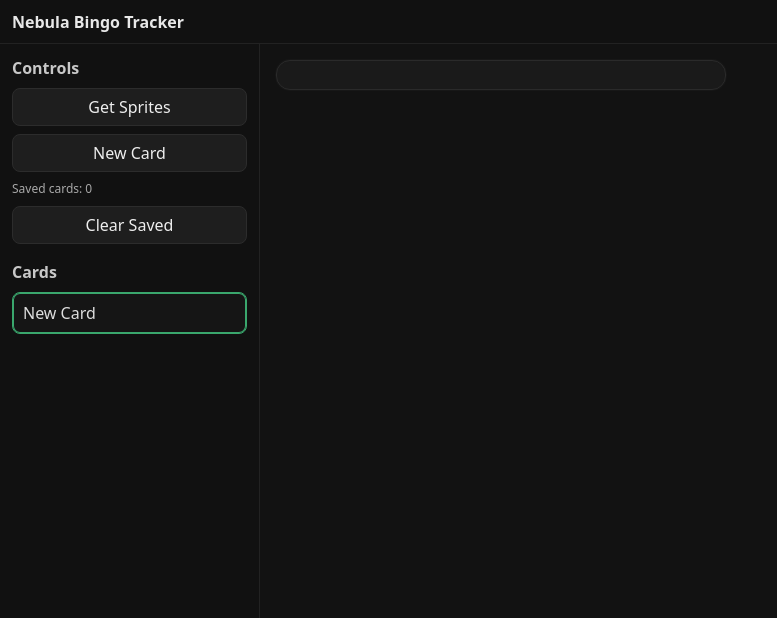
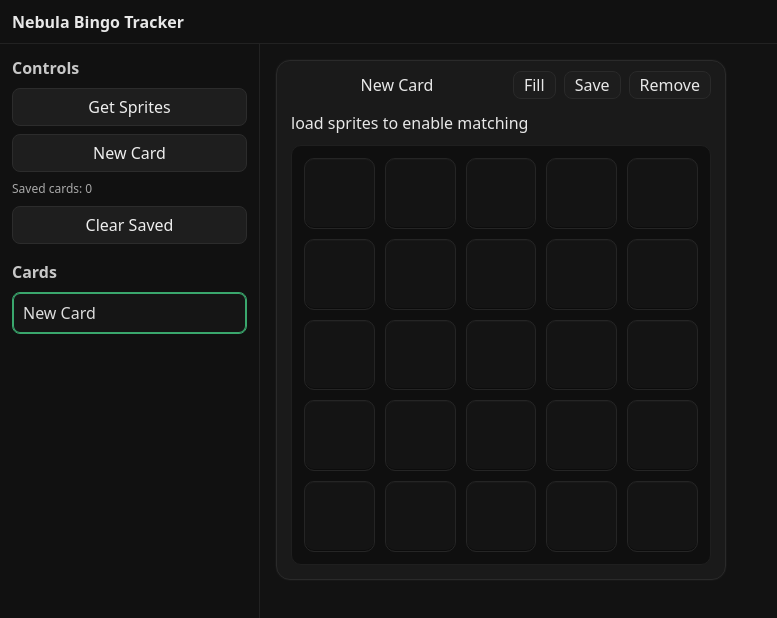
Before and after one commit to IlyeanaPlus/Nebula-Bingo-Tracker, a React (Vite) app: page / in a window 1280 px wide. Shown: the top 618 px of the page, without its empty margins (0-777 px from the left). Built offline with nearby package versions, Linux system fonts and the light colour scheme.

Commit message:
Restore lost UI elements. That happens a lot

```diff
--- a/src/components/BingoCard.jsx
+++ b/src/components/BingoCard.jsx
@@ -4,10 +4,16 @@ import { computeCrops25, loadFractions, saveFractions } from "../utils/image";
 import GridTunerModal from "./GridTunerModal";
 import { prepareRefIndex, findBestMatch } from "../utils/matchers";
 
-export default function BingoCard({ id, title, spritesIndex, onRemove, onRename }) {
+export default function BingoCard({
+  id,
+  title,
+  spritesIndex,
+  onRemove,
+  onRename,
+}) {
+  // --- state ---
   const [name, setName] = useState(title || "New Card");
   const [renaming, setRenaming] = useState(false);
-  const [spritesReady, setSpritesReady] = useState(!!spritesIndex && Object.keys(spritesIndex || {}).length > 0);
   const [matchResults, setMatchResults] = useState(Array(25).fill(null));
   const [checked, setChecked] = useState(Array(25).fill(false));
   const [showTuner, setShowTuner] = useState(false);
@@ -17,12 +23,22 @@ export default function BingoCard({ id, title, spritesIndex, onRemove, onRename
   const [progress, setProgress] = useState(0);
   const fileInputRef = useRef(null);
 
-  // --- Rename ---
-  function handleRenameClick() { setRenaming(true); }
-  function handleRenameSubmit(e) { e.preventDefault(); setRenaming(false); onRename?.(id, name); }
+  const spritesReady = !!spritesIndex && Object.keys(spritesIndex).length > 0;
+
+  // --- header: rename inline ---
+  function handleRenameClick() {
+    setRenaming(true);
+  }
+  function handleRenameSubmit(e) {
+    e.preventDefault();
+    setRenaming(false);
+    onRename?.(id, name);
+  }
 
   // --- Fill pipeline ---
-  function handlePickImage() { fileInputRef.current?.click(); }
+  function handlePickImage() {
+    fileInputRef.current?.click();
+  }
   async function onPickFile(e) {
     const file = e.target.files?.[0];
     if (!file) return;
@@ -37,19 +53,31 @@ export default function BingoCard({ id, title, spritesIndex, onRemove, onRename
     saveFractions(newFractions);
     if (!pendingImageSrc) return;
 
+    // load chosen screenshot
     const img = new Image();
-    await new Promise((res, rej) => { img.onload = res; img.onerror = rej; img.src = pendingImageSrc; });
+    await new Promise((res, rej) => {
+      img.onload = res;
+      img.onerror = rej;
+      img.src = pendingImageSrc;
+    });
 
-    console.log(`[Card ${id}] GridTuner confirm with fractions`, newFractions, "image size", img.width, "x", img.height);
+    console.log(
+      `[Card ${id}] GridTuner confirm`,
+      { imgW: img.naturalWidth, imgH: img.naturalHeight, fractions: newFractions }
+    );
 
+    // build the 25 crops for this square
     const crops = computeCrops25(img, newFractions);
-    console.log(`[Card ${id}] computeCrops25 produced ${crops.length} crops`, crops[0]);
+    console.log(`[Card ${id}] computeCrops25 -> ${crops.length} crops`);
 
+    // run matcher with progress
     setAnalyzing(true);
     setProgress(0);
     try {
       const t0 = performance.now();
-      const results = await matchAll(crops, (i) => setProgress(Math.round(((i + 1) / 25) * 100)));
+      const results = await matchAll(crops, (i) =>
+        setProgress(Math.round(((i + 1) / 25) * 100))
+      );
       const t1 = performance.now();
       console.log(`[Card ${id}] matchAll finished in ${(t1 - t0).toFixed(1)} ms`);
       setMatchResults(results);
@@ -57,9 +85,12 @@ export default function BingoCard({ id, title, spritesIndex, onRemove, onRename
       setAnalyzing(false);
     }
   }
-  function onTunerCancel() { setShowTuner(false); setPendingImageSrc(null); }
+  function onTunerCancel() {
+    setShowTuner(false);
+    setPendingImageSrc(null);
+  }
 
-  // --- Check/uncheck cells ---
+  // --- grid interactions ---
   function toggleCell(i) {
     setChecked((prev) => {
       const next = prev.slice();
@@ -68,41 +99,60 @@ export default function BingoCard({ id, title, spritesIndex, onRemove, onRename
     });
   }
 
-  // --- Save card ---
+  // --- Save card payload ---
   function handleSave() {
-    const payload = { id, name, fractions, matches: matchResults, checked, ts: new Date().toISOString() };
-    const blob = new Blob([JSON.stringify(payload, null, 2)], { type: "application/json" });
+    const payload = {
+      id,
+      name,
+      fractions,
+      matches: matchResults,
+      checked,
+      ts: new Date().toISOString(),
+    };
+    const blob = new Blob([JSON.stringify(payload, null, 2)], {
+      type: "application/json",
+    });
     const url = URL.createObjectURL(blob);
     const a = document.createElement("a");
     a.href = url;
-    a.download = `${name.replace(/\s+/g, "_").toLowerCase() || "card"}_${id}.json`;
-    document.body.appendChild(a); a.click(); a.remove(); URL.revokeObjectURL(url);
+    a.download = `${(name || "card").replace(/\s+/g, "_").toLowerCase()}_${id}.json`;
+    document.body.appendChild(a);
+    a.click();
+    a.remove();
+    URL.revokeObjectURL(url);
   }
 
-  // --- Matcher ---
+  // --- matcher wrapper ---
   async function matchAll(crops, onStep) {
-    if (!spritesIndex) {
+    if (!spritesReady) {
       console.warn(`[Card ${id}] matchAll aborted: no sprites loaded`);
       return Array(25).fill(null);
     }
+    console.log(
+      `[Card ${id}] preparing ref index with`,
+      Object.keys(spritesIndex).length,
+      "sprites…"
+    );
     const prepared = prepareRefIndex(spritesIndex);
-    console.log(`[Card ${id}] Ref index prepared with ${Object.keys(spritesIndex).length} sprites`);
+    console.log(`[Card ${id}] ref index ready`);
 
     const out = [];
     for (let i = 0; i < 25; i++) {
       const cropCanvas = crops[i];
-      const dataURL = cropCanvas.toDataURL("image/png");
+      const dataURL = cropCanvas.toDataURL("image/png"); // matcher expects dataURL
       const start = performance.now();
       const best = await findBestMatch(dataURL, prepared);
       const end = performance.now();
 
       if (best) {
         console.log(
-          `[Card ${id}] Cell ${i + 1}/25 matched ${best.name} in ${(end - start).toFixed(1)} ms`,
+          `[Card ${id}] Cell ${i + 1}/25 MATCH "${best.name}" in ${(end - start).toFixed(1)} ms`,
           { mse: best.mse, ssim: best.ssim, ncc: best.ncc }
         );
       } else {
-        console.log(`[Card ${id}] Cell ${i + 1}/25 → no match in ${(end - start).toFixed(1)} ms`);
+        console.log(
+          `[Card ${id}] Cell ${i + 1}/25 NO MATCH in ${(end - start).toFixed(1)} ms`
+        );
       }
 
       out.push(best || null);
@@ -113,6 +163,86 @@ export default function BingoCard({ id, title, spritesIndex, onRemove, onRename
 
   return (
     <div className="card">
+      {/* Card header row */}
+      <div className="card-header">
+        {/* centered title */}
+        <div style={{ flex: 1, display: "flex", justifyContent: "center" }}>
+          {renaming ? (
+            <form onSubmit={handleRenameSubmit}>
+              <input
+                className="title-inline"
+                value={name}
+                onChange={(e) => setName(e.target.value)}
+                autoFocus
+                onBlur={() => setRenaming(false)}
+              />
+            </form>
+          ) : (
+            <h2 className="title" title="Click to rename" onClick={handleRenameClick}>
+              {name}
+            </h2>
+          )}
+        </div>
+
+        {/* actions aligned right */}
+        <div className="actions" style={{ display: "flex", gap: 8 }}>
+          <button className="btn" onClick={handlePickImage}>Fill</button>
+          <button className="btn" onClick={handleSave}>Save</button>
+          <button className="btn" onClick={() => onRemove?.(id)}>Remove</button>
+          <input
+            ref={fileInputRef}
+            type="file"
+            accept="image/png,image/jpeg,image/webp"
+            style={{ display: "none" }}
+            onChange={onPickFile}
+          />
+        </div>
+      </div>
+
+      {/* status + analyzing bar */}
+      <div className="bingo-card__status" style={{ marginBottom: 10 }}>
+        {spritesReady ? (
+          <span className="ok">sprites loaded!</span>
+        ) : (
+          <span className="warn">load sprites to enable matching</span>
+        )}
+        {analyzing && (
+          <div className="progress-wrap" style={{ marginTop: 8 }}>
+            <div className="progress-bar">
+              <div className="progress-fill" style={{ width: `${progress}%` }} />
+            </div>
+            <div className="progress-meta">analyzing… {progress}%</div>
+          </div>
+        )}
+      </div>
+
+      {/* 5×5 grid */}
+      <div className="grid-5x5">
+        {Array.from({ length: 25 }, (_, i) => {
+          const result = matchResults[i];
+          const isChecked = checked[i];
+          const noMatch = !result && !analyzing && pendingImageSrc;
+
+          return (
+            <div
+              key={i}
+              className={`cell${isChecked ? " complete" : ""}`}
+              onClick={() => toggleCell(i)}
+              title={isChecked ? "Checked" : "Click to mark as done"}
+            >
+              {result?.src ? (
+                <img src={result.src} alt={`match-${i}`} />
+              ) : noMatch ? (
+                <div className="cell-text">no match</div>
+              ) : (
+                <div className="cell-empty" />
+              )}
+            </div>
+          );
+        })}
+      </div>
+
+      {/* Grid tuner modal */}
       {showTuner && (
         <GridTunerModal
           imageSrc={pendingImageSrc}
```
